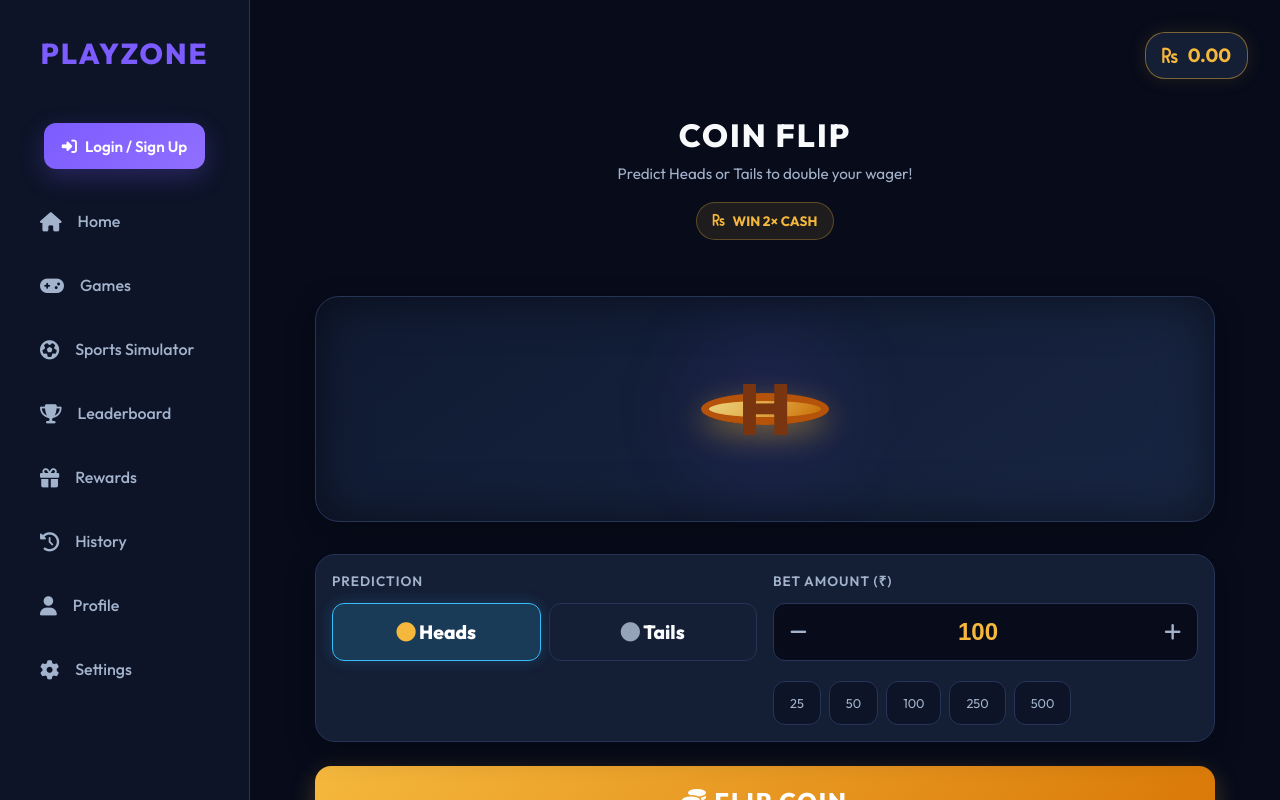
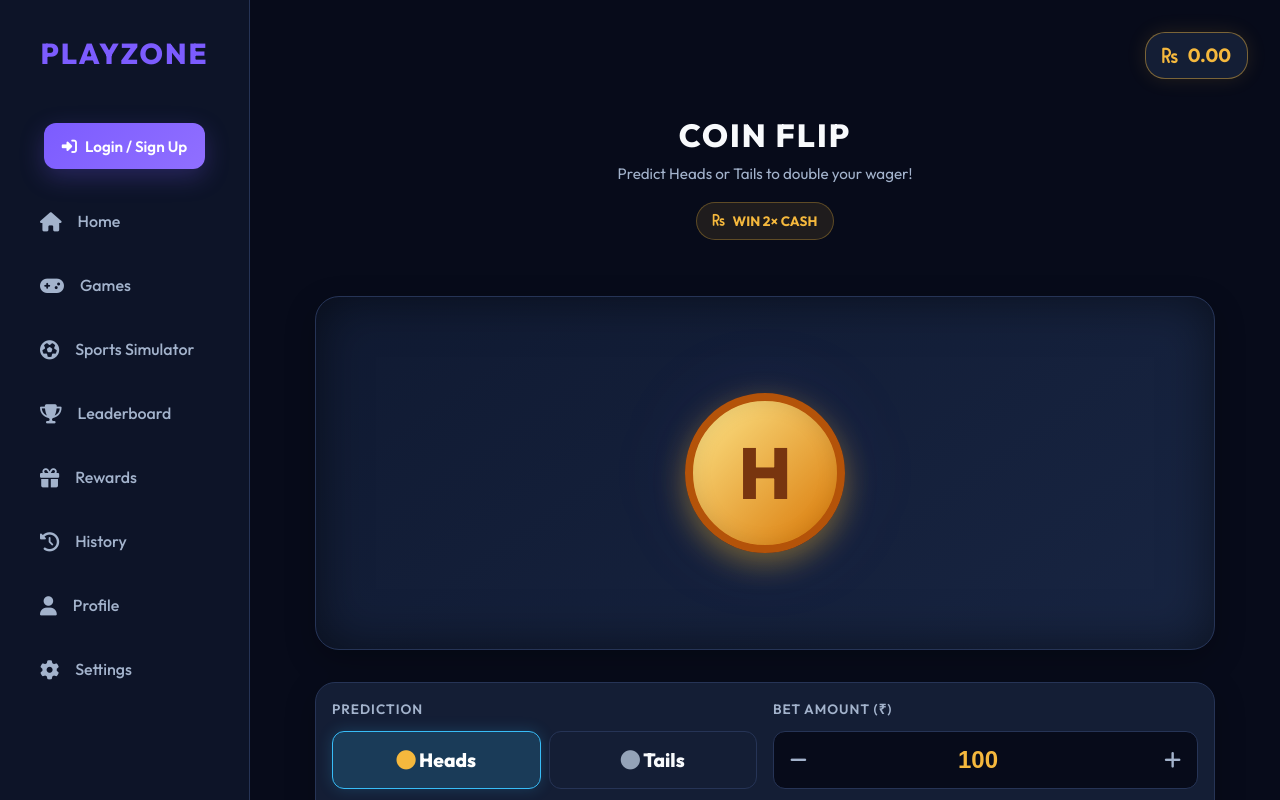
Before and after one commit to mani8979/manibetting, a React (Vite) app: page /coinflip in a window 1280 px wide. Shown: the top 800 px of the page. Built offline with nearby package versions, Linux system fonts and the light colour scheme.

Commit message:
Fix coin aspect ratio squash bug

```diff
--- a/src/assets/css/coinflip.css
+++ b/src/assets/css/coinflip.css
@@ -4,8 +4,7 @@
 }
 .coin-container {
   perspective: 1000px;
-  margin: 0 auto;
-  padding: 4rem var(--space-md);
+  margin: 4rem auto;
   text-align: center;
   width: 160px;
   height: 160px;
```
